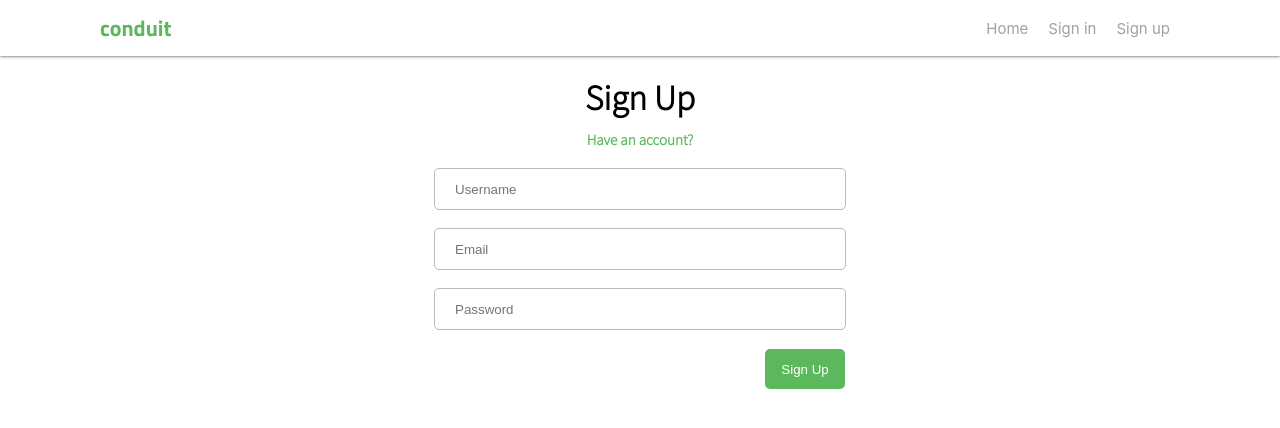
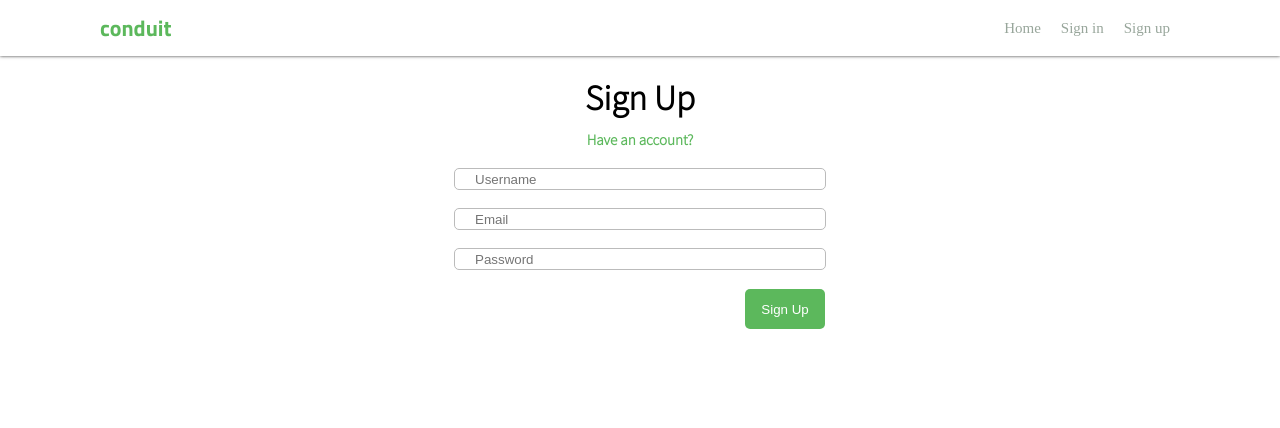
Before and after one commit to abukhadraop-or/rania-aloun-react, a React (Create React App) app: page /sign-up in a window 1280 px wide. Shown: the top 428 px of the page. Built offline with nearby package versions, Linux system fonts and the light colour scheme.

Commit message:
added global styles file

```diff
--- a/src/components/Banner/banner.styles.js
+++ b/src/components/Banner/banner.styles.js
@@ -8,7 +8,7 @@ export const Container = styled.div`
   box-shadow: inset 0 -0.438rem 0.563rem -0.438rem rgba(0, 0, 0, 0.4);
   display: flex;
   flex-direction: column;
-  height: 7rem;
+  height: 10.3125rem;
   padding: 1.5rem 0;
 `;
 
--- a/src/index.css
+++ /dev/null
@@ -1,8 +0,0 @@
-body {
-  margin: 0;
-  font-family: -apple-system, BlinkMacSystemFont, 'Segoe UI', 'Roboto', 'Oxygen',
-    'Ubuntu', 'Cantarell', 'Fira Sans', 'Droid Sans', 'Helvetica Neue',
-    sans-serif;
-  -webkit-font-smoothing: antialiased;
-  -moz-osx-font-smoothing: grayscale;
-}
--- a/src/index.jsx
+++ b/src/index.jsx
@@ -1,10 +1,11 @@
 import React from 'react';
 import ReactDOM from 'react-dom';
-import './index.css';
+import GlobalStyle from 'styles/global-styles';
 import App from './App';
 
 ReactDOM.render(
   <React.StrictMode>
+    <GlobalStyle />
     <App />
   </React.StrictMode>,
   document.getElementById('root')
--- /dev/null
+++ b/src/styles/global-styles.js
@@ -0,0 +1,16 @@
+import { createGlobalStyle } from 'styled-components';
+
+const GlobalStyle = createGlobalStyle`
+*,
+  *::before,
+  *::after {
+    box-sizing: border-box;
+  }
+
+body {
+  margin: 0;
+  font-family: 'Cantarell', 'sans-serif;
+}
+`;
+
+export default GlobalStyle;
```
